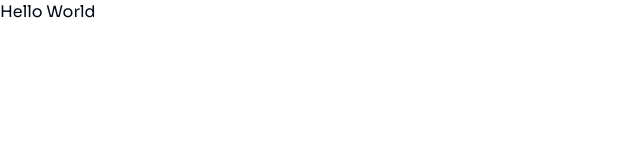
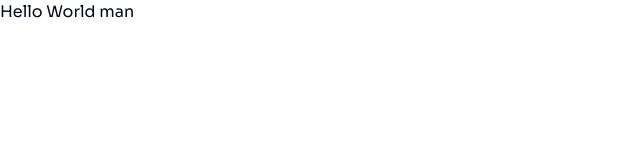
Before and after one commit to viniciosragazzidev/pixelfinancy, a Next.js app: page / in a window 1280 px wide. Shown: the top 160 px of the page, without its empty margins (0-640 px from the left). Built offline with nearby package versions, Linux system fonts and the light colour scheme.

Commit message:
initial commit

```diff
--- a/src/app/page.tsx
+++ b/src/app/page.tsx
@@ -3,7 +3,7 @@ import Image from "next/image";
 export default function Home() {
   return (
     <main>
-      <h1>Hello World</h1>
+      <h1>Hello World man</h1>
     </main>
   );
 }
```
